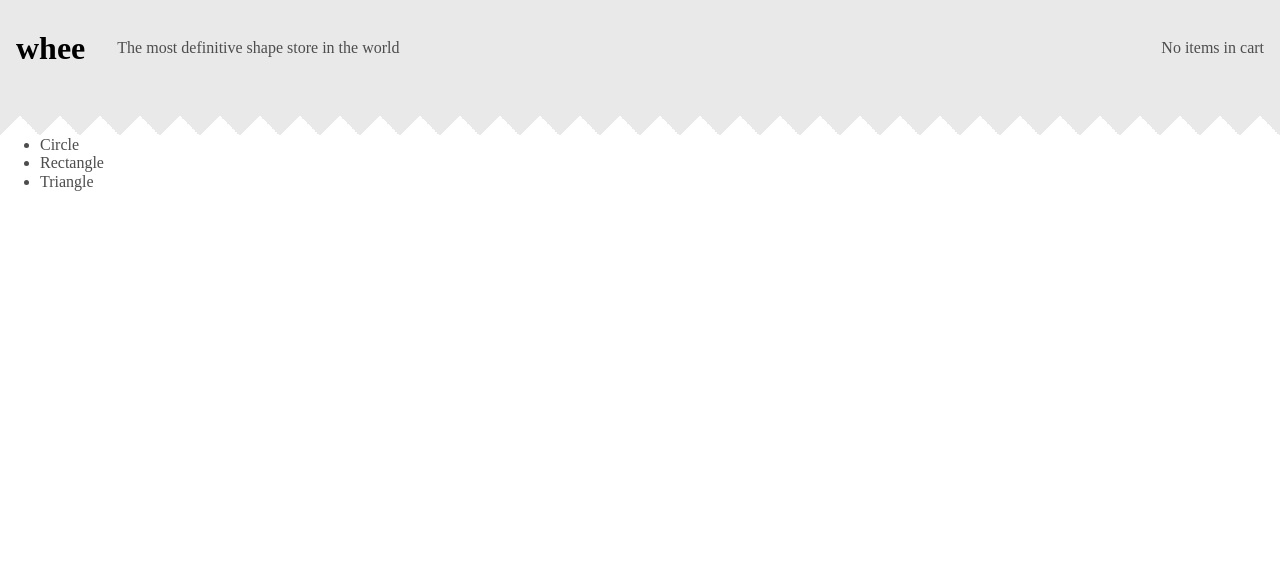
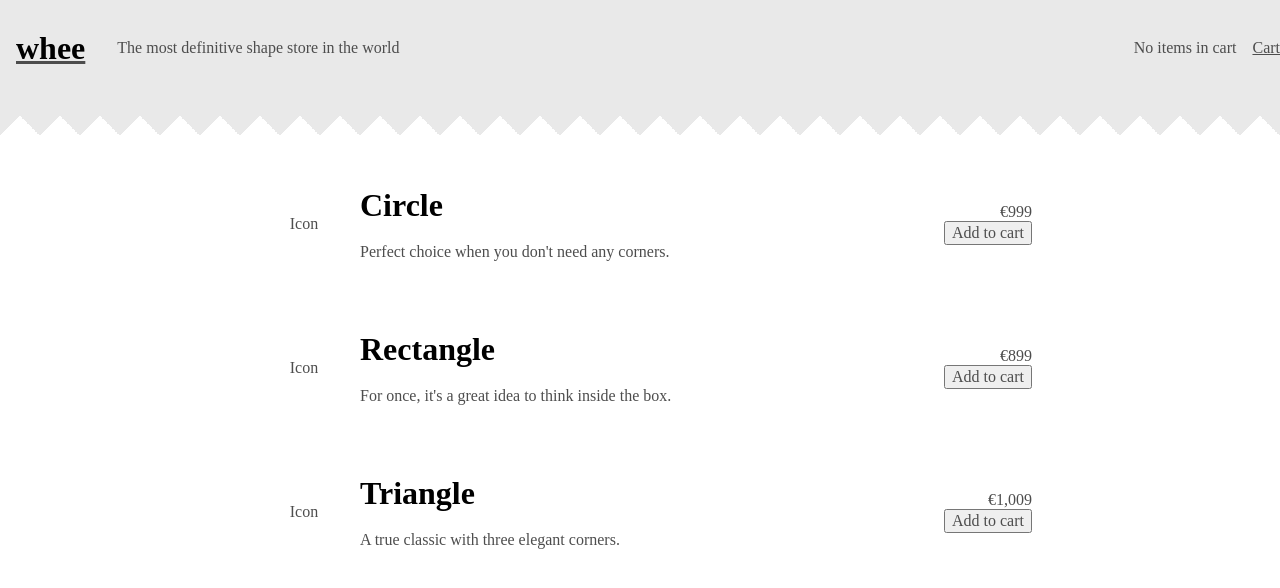
Before and after one commit to Owlaukka/whee-shop, a React app: page / in a window 1280 px wide. Shown: the top 588 px of the page. Built offline with nearby package versions, Linux system fonts and the light colour scheme; the HTML template or start-up script is replaced by a standard one.

Commit message:
adding and removing from shopping cart done

```diff
--- a/package.json
+++ b/package.json
@@ -20,7 +20,8 @@
     "polished": "^4.0.5",
     "prettier": "^2.2.1",
     "react": "^17.0.1",
-    "react-dom": "^17.0.1"
+    "react-dom": "^17.0.1",
+    "react-router-dom": "^5.2.0"
   },
   "devDependencies": {
     "@babel/core": "^7.12.9",
@@ -31,6 +32,7 @@
     "@types/cypress": "^1.1.3",
     "@types/react": "^17.0.0",
     "@types/react-dom": "^17.0.0",
+    "@types/react-router-dom": "^5.1.6",
     "@typescript-eslint/eslint-plugin": "^4.9.0",
     "@typescript-eslint/parser": "^4.9.0",
     "babel-loader": "^8.2.2",
--- a/src/App.tsx
+++ b/src/App.tsx
@@ -1,4 +1,5 @@
 import React from 'react';
+import { BrowserRouter as Router, Switch, Route } from 'react-router-dom';
 import { Global, ThemeProvider } from '@emotion/react';
 import styled from '@emotion/styled';
 
@@ -6,18 +7,36 @@ import ProductView from './ProductView/ProductView';
 import NavBar from './NavBar/NavBar';
 import GlobalTheme, { ITheme } from './theme';
 import GlobalStyles from './theme/GlobalStyles';
+import { ShoppingCartContextProvider } from './ShoppingCartContext';
 
 const ViewContainer = styled<any>('main')(({ theme }: { theme: ITheme }) => ({
   marginTop: `calc(${theme.sizes.navBarHeight} + ${theme.sizes.navBarTeethHeight})`,
+  marginLeft: 'auto',
+  marginRight: 'auto',
+  maxWidth: '50rem',
 }));
 
 const App = () => (
   <ThemeProvider theme={GlobalTheme}>
     <Global styles={GlobalStyles} />
-    <NavBar />
-    <ViewContainer>
-      <ProductView />
-    </ViewContainer>
+    <ShoppingCartContextProvider>
+      <Router>
+        <NavBar />
+        <ViewContainer>
+          <Switch>
+            <Route path="/products">
+              <ProductView />
+            </Route>
+            <Route path="/cart">
+              <h1>Shopping cart</h1>
+            </Route>
+            <Route exact path="/">
+              <ProductView />
+            </Route>
+          </Switch>
+        </ViewContainer>
+      </Router>
+    </ShoppingCartContextProvider>
   </ThemeProvider>
 );
 
--- a/src/NavBar/NavBar.tsx
+++ b/src/NavBar/NavBar.tsx
@@ -1,7 +1,9 @@
-import React from 'react';
+import React, { useContext } from 'react';
+import { Link } from 'react-router-dom';
 import styled from '@emotion/styled';
 
 import { ITheme } from '../theme';
+import ShoppingCartContext from '../ShoppingCartContext';
 
 const Nav = styled('nav')<any>(({ theme }: { theme: ITheme }) => ({
   backgroundColor: theme.colors.nav,
@@ -51,18 +53,29 @@ const CartNavItem = styled(NavItem)({
   marginLeft: 'auto',
 });
 
-const NavBar = () => (
+const resolveCartItemCountText = (cartCount: number): string => {
+  if (cartCount === 0) return 'No items in cart';
+  return cartCount === 1 ? '1 item in cart' : `${cartCount} items in cart`;
+};
+
+const NavBar = () => {
+  const { cartItems } = useContext(ShoppingCartContext);
+  return (
     <Nav>
       <NavItemList>
         <LogoNavItem>
+          <Link to="/">
             <Logo>whee</Logo>
+          </Link>
         </LogoNavItem>
         <TaglineNavItem>
           The most definitive shape store in the world
         </TaglineNavItem>
-      <CartNavItem>No items in cart</CartNavItem>
+        <CartNavItem>{resolveCartItemCountText(cartItems.length)}</CartNavItem>
+        <Link to="/cart">Cart</Link>
       </NavItemList>
     </Nav>
   );
+};
 
 export default NavBar;
--- /dev/null
+++ b/src/ProductView/ProductItem.tsx
@@ -0,0 +1,100 @@
+import React, { useContext } from 'react';
+import styled from '@emotion/styled';
+import ShoppingCartContext from '../ShoppingCartContext';
+
+interface Props {
+  product: {
+    id: string | number;
+    name: string;
+    description: string;
+    price: number;
+  };
+}
+
+const ItemContainer = styled('li')({
+  display: 'flex',
+  alignItems: 'center',
+  justifyContent: 'space-between',
+});
+
+const ProductInfo = styled('div')({
+  maxWidth: '55%',
+  display: 'grid',
+  alignItems: 'center',
+  gridTemplateColumns: 'auto auto',
+  gridTemplateRows: '1fr 1fr',
+  gridTemplateAreas: `
+    "product-icon product-name"
+    "product-icon product-description"
+  `,
+});
+
+const ProductIcon = styled('div')({
+  gridArea: 'product-icon',
+  width: '7rem',
+  height: '7rem',
+  display: 'flex',
+  alignItems: 'center',
+  justifyContent: 'center',
+});
+
+const ProductName = styled('h1')({
+  margin: 0,
+  gridArea: 'product-name',
+  alignSelf: 'end',
+});
+
+const ProductDescription = styled('p')({
+  margin: 0,
+  gridArea: 'product-description',
+});
+
+const CartSection = styled('div')({
+  display: 'flex',
+  flexDirection: 'column',
+  alignItems: 'flex-end',
+});
+
+const ProductPrice = styled('div')();
+
+const formatPrice = (price: number) =>
+  price.toLocaleString(undefined, {
+    style: 'currency',
+    currency: 'EUR',
+    minimumFractionDigits: 0,
+    maximumFractionDigits: 2,
+  });
+
+const resolveCartButtonText = (isProductInCart: boolean): string =>
+  isProductInCart ? 'Remove from cart' : 'Add to cart';
+
+const ProductItem = ({ product }: Props) => {
+  const { cartItems, addToCart, removeFromCart } = useContext(
+    ShoppingCartContext
+  );
+
+  const isProductInCart = cartItems.map((item) => item.id).includes(product.id);
+
+  const onCartClick = isProductInCart
+    ? () => removeFromCart(product)
+    : () => addToCart(product);
+
+  return (
+    <ItemContainer>
+      <ProductInfo>
+        <ProductIcon>Icon</ProductIcon>
+        <ProductName>{product.name}</ProductName>
+        <ProductDescription>{product.description}</ProductDescription>
+      </ProductInfo>
+
+      <CartSection>
+        <ProductPrice>{formatPrice(product.price)}</ProductPrice>
+        <button type="button" onClick={onCartClick}>
+          {resolveCartButtonText(isProductInCart)}
+        </button>
+      </CartSection>
+    </ItemContainer>
+  );
+};
+
+export default ProductItem;
--- a/src/ProductView/ProductView.tsx
+++ b/src/ProductView/ProductView.tsx
@@ -1,11 +1,45 @@
 import React from 'react';
+import styled from '@emotion/styled';
 
-const ProductView = () => (
-  <ul>
-    <li>Circle</li>
-    <li>Rectangle</li>
-    <li>Triangle</li>
-  </ul>
-);
+import ProductItem from './ProductItem';
+
+const ProductList = styled('ul')({
+  margin: 0,
+  padding: '2rem 0.5rem',
+  listStyle: 'none',
+  '> :not(:last-child)': {
+    marginBottom: '2rem',
+  },
+});
+
+const ProductView = () => {
+  const products = [
+    {
+      id: 1,
+      name: 'Circle',
+      description: "Perfect choice when you don't need any corners.",
+      price: 999,
+    },
+    {
+      id: 2,
+      name: 'Rectangle',
+      description: "For once, it's a great idea to think inside the box.",
+      price: 899,
+    },
+    {
+      id: 3,
+      name: 'Triangle',
+      description: 'A true classic with three elegant corners.',
+      price: 1009,
+    },
+  ];
+  return (
+    <ProductList>
+      {products.map((product) => (
+        <ProductItem key={product.id} product={product} />
+      ))}
+    </ProductList>
+  );
+};
 
 export default ProductView;
--- /dev/null
+++ b/src/ShoppingCartContext.tsx
@@ -0,0 +1,32 @@
+import React, { useState } from 'react';
+
+interface IShoppingCartContextProviderProps {
+  children: React.ReactNode;
+}
+
+// TODO: type this and products
+const ShoppingCartContext = React.createContext({} as any);
+
+export const ShoppingCartContextProvider = ({
+  children,
+}: IShoppingCartContextProviderProps) => {
+  const [cartItems, setCartItems] = useState([] as any[]);
+
+  const addToCart = (newItem: any) =>
+    setCartItems((prevItems) => [...prevItems, newItem]);
+
+  const removeFromCart = (newItem: any) =>
+    setCartItems((prevItems) =>
+      prevItems.filter((item: any) => item.id !== newItem.id)
+    );
+
+  return (
+    <ShoppingCartContext.Provider
+      value={{ cartItems, addToCart, removeFromCart }}
+    >
+      {children}
+    </ShoppingCartContext.Provider>
+  );
+};
+
+export default ShoppingCartContext;
```
Also changed, not shown: .eslintrc.js, 1 other file (tests, documents, lock files or other folders). Lines whose indentation alone changed are shown as unchanged.
